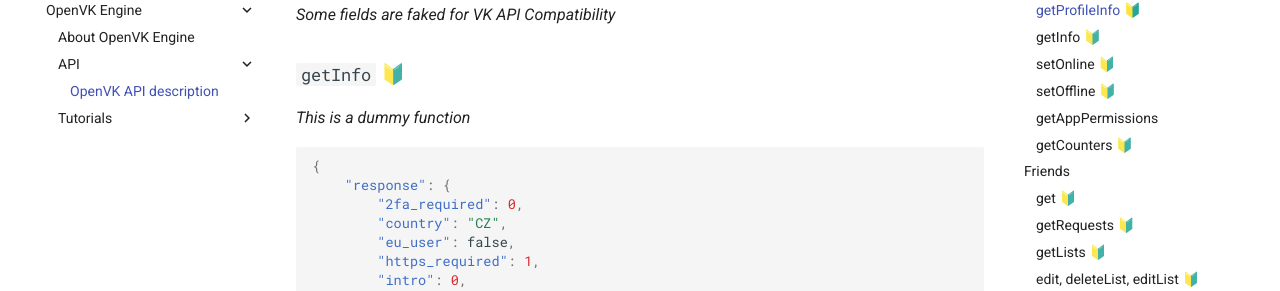
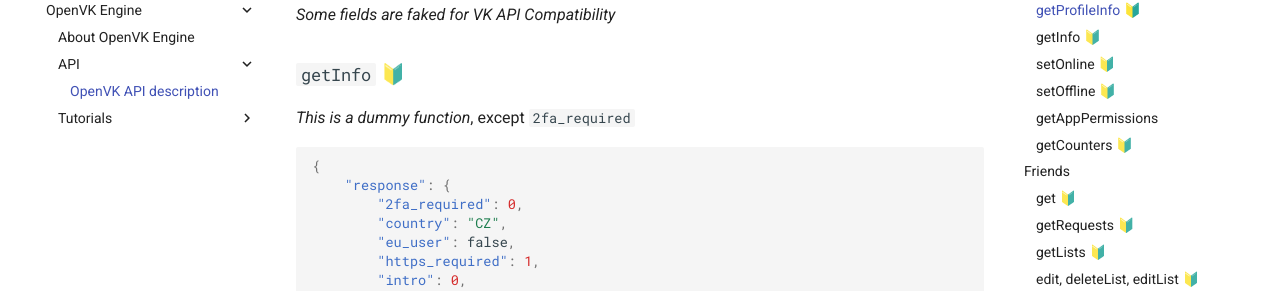
Before and after one commit to OpenVK/docs, an MkDocs documentation site: the page built from docs/openvk_engine/api/description.md, in a window 1280 px wide and 900 px high, scrolled down 1179 px. Shown: the part 152-443 px from the top of the window. Built offline with MkDocs 1.6.1 and Material for MkDocs 9.7.7, drawn with Linux system fonts in a browser that asks for light colours; comment, search, counter and statistics services are not loaded.

Commit message:
Account.getInfo is not that dummy

````diff
--- a/docs/openvk_engine/api/description.md
+++ b/docs/openvk_engine/api/description.md
@@ -54,7 +54,7 @@
 
 ### `getInfo` 🔰
 
-*This is a dummy function*
+*This is a dummy function*, except `2fa_required`
 
 ```json
 {
````
